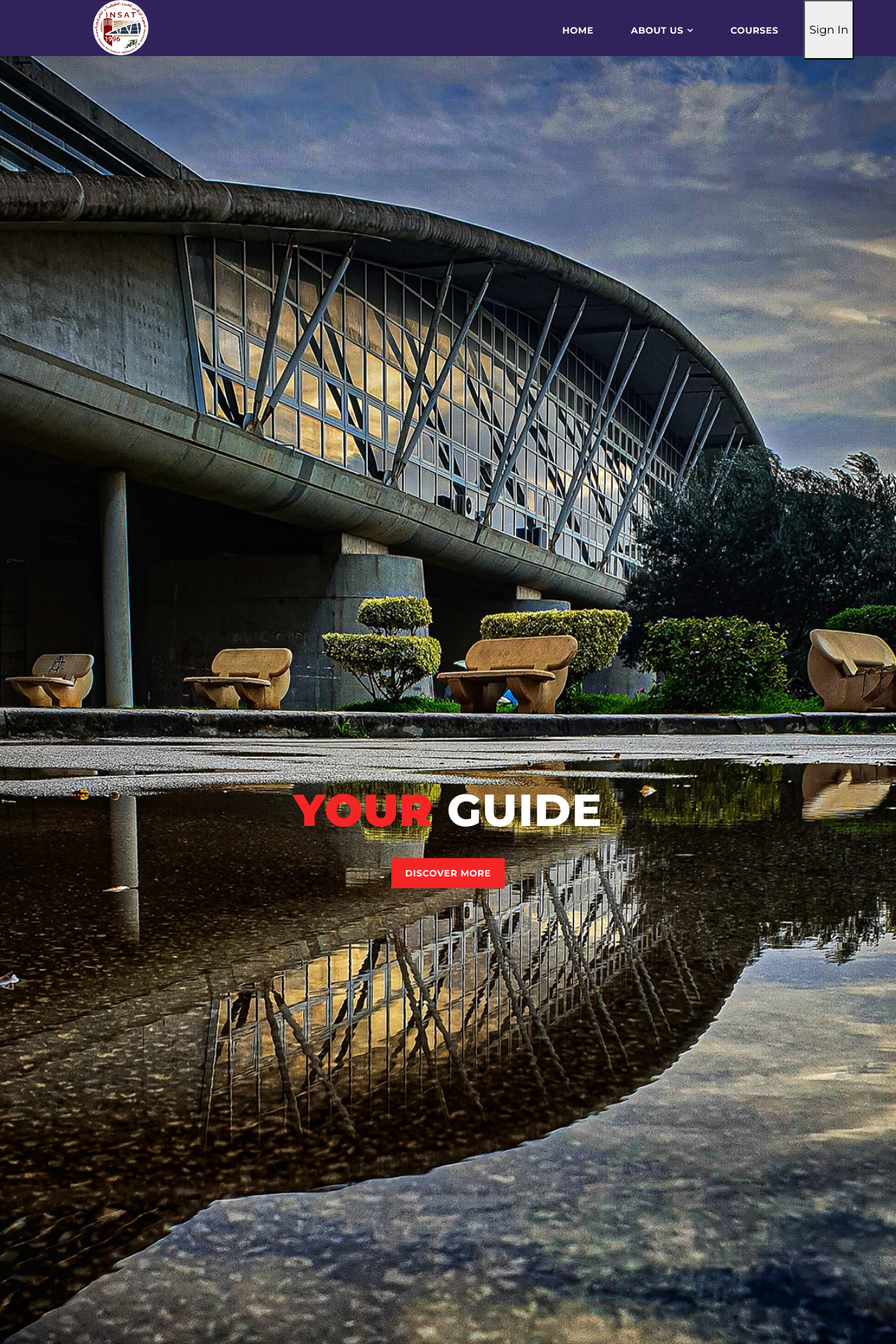
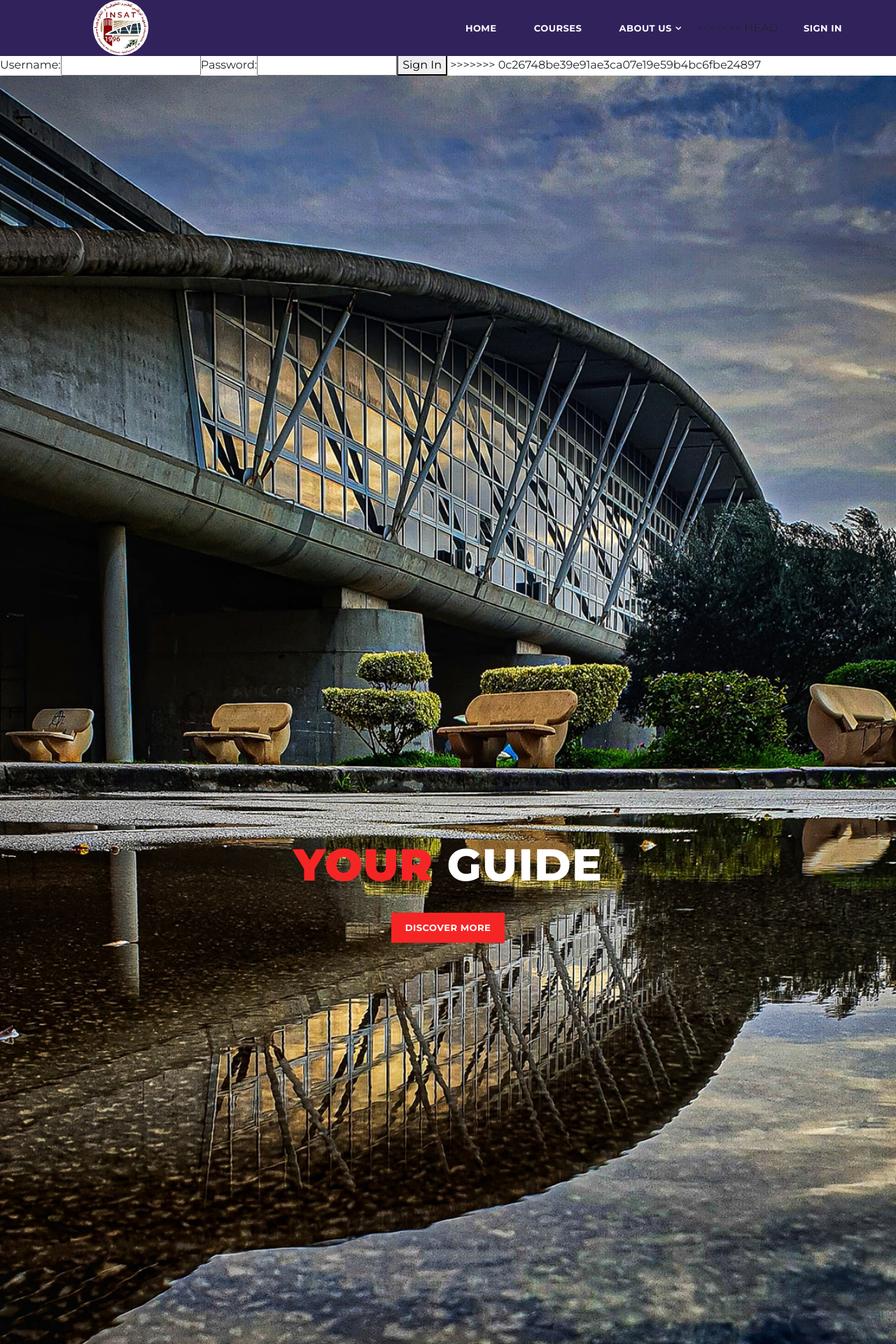
Before and after one commit to Fabeure/Instudy, a PHP site: page /interface.php in a window 1280 px wide. Shown: the top 1920 px of the page at 70% size. Run offline with PHP 8.4, Linux system fonts and the light colour scheme; some libraries are stand-ins or nearby versions.

Commit message:
cleaned working tree and interface

```diff
--- a/interface.php
+++ b/interface.php
@@ -16,15 +16,9 @@
         integrity="sha384-KK94CHFLLe+nY2dmCWGMq91rCGa5gtU4mk92HdvYe+M/SXH301p5ILy+dN9+nJOZ" crossorigin="anonymous">
 
     <!-- Additional CSS Files -->
-    <link rel="stylesheet" href="assets/css/fontawesome.css" />
-    <link rel="stylesheet" href="assets/css/sitecomponents.css" />
-    <link rel="stylesheet" href="assets/css/owl.css" />
-    <link rel="stylesheet" href="assets/css/lightbox.css" />
-    <link rel="stylesheet" href="assets/css/img.css" />
 
-
-
-
+    <link rel="stylesheet" href="./assets/css/sitecomponents.css" />
+    <link rel="stylesheet" href="./assets/css/img.css" />
 
 </head>
 
@@ -32,20 +26,27 @@
     <!--header-->
     <header class="main-header clearfix" role="header">
         <div class="logo">
-            <img class="imgv2" src="\assets\images\download.png" alt="INSAT 2.0" />
+            <img class="imgv2" src="./assets/images/download.png" alt="INSAT 2.0" />
         </div>
         <a href="#menu" class="menu-link"><i class="fa fa-bars"></i></a>
         <nav id="menu" class="main-nav" role="navigation">
             <ul class="main-menu">
                 <li><a href="#section1">Home</a></li>
+                <li><a href="#section4">Courses</a></li>
                 <li class="has-submenu">
                     <a href="#section2">About Us</a>
                     <ul class="sub-menu">
-                        <li><a href="#section2">Who we are?</a></li>
-                        <li><a href="#section3">What we do?</a></li>
+                        <li><a href="#section1">Who we are?</a></li>
+                        <li><a href="#section2">What we do?</a></li>
                         <li><a href="#section3">How it works?</a></li>
                     </ul>
                 </li>
+<<<<<<< HEAD
+                <li><a href="#section5">Sign in</a></li>
+            </ul>
+        </nav>
+    </header>
+=======
                 <li><a href="#section4">Courses</a></li>
                 <li><button id="signin-btn">Sign In</button>
                 </li>
@@ -61,11 +62,11 @@
         <button type="submit">Sign In</button>
     </form>
 
+>>>>>>> 0c26748be39e91ae3ca07e19e59b4bc6fbe24897
 
     <!-- ***** Main Banner Area Start ***** -->
     <section class="section main-banner" id="top" data-section="section1">
-        <img class="imgv3" src="\assets\images\background.jpg" alt="INSAT 2.0" />
-
+        <img class="imgv3" src="./assets/images/background.jpg" alt="INSAT 2.0" />
         <div class="card-img-overlay">
             <div class="caption">
                 <h2><em>Your</em> Guide</h2>
@@ -187,7 +188,7 @@
                         <div class="col-md-12">
                             <fieldset>
                                 <button type="submit" id="form-submit" class="button">
-                                    Sign in now
+                                    Sign up
                                 </button>
                             </fieldset>
                         </div>
@@ -207,17 +208,55 @@
     <script src="https://cdn.jsdelivr.net/npm/bootstrap@5.3.0-alpha3/dist/js/bootstrap.bundle.min.js"
         integrity="sha384-ENjdO4Dr2bkBIFxQpeoTz1HIcje39Wm4jDKdf19U8gI4ddQ3GYNS7NTKfAdVQSZe" crossorigin="anonymous">
     </script>
-    <script src="https://cdnjs.cloudflare.com/ajax/libs/popper.js/1.12.9/umd/popper.min.js"></script>
-    <script src="assets/js/isotope.min.js"></script>
-    <script src="assets/js/owl-carousel.js"></script>
-    <script src="assets/js/lightbox.js"></script>
-    <script src="assets/js/tabs.js"></script>
-    <script src="assets/js/slick-slider.js"></script>
-    <script src="assets/js/custom.js"></script>
 
 
 
 
+<<<<<<< HEAD
+        if (isAnimate) {
+            $("body, html").animate({
+                    scrollTop: reqSectionPos,
+                },
+                800
+            );
+        } else {
+            $("body, html").scrollTop(reqSectionPos);
+        }
+    };
+
+    var checkSection = function checkSection() {
+        $(".section").each(function() {
+            var $this = $(this),
+                topEdge = $this.offset().top - 80,
+                bottomEdge = topEdge + $this.height(),
+                wScroll = $(window).scrollTop();
+            if (topEdge < wScroll && bottomEdge > wScroll) {
+                var currentId = $this.data("section"),
+                    reqLink = $("a").filter("[href*=\\#" + currentId + "]");
+                reqLink
+                    .closest("li")
+                    .siblings()
+                    .removeClass("active");
+            }
+        });
+    };
+
+    $(".main-menu, .scroll-to-section").on("click", "a", function(e) {
+        if ($(e.target).hasClass("external")) {
+            return;
+        }
+        e.preventDefault();
+        $("#menu").removeClass("active");
+        showSection($(this).attr("href"), true);
+    });
+
+    $(window).scroll(function() {
+        checkSection();
+    });
+    </script>
+=======
+>>>>>>> 0c26748be39e91ae3ca07e19e59b4bc6fbe24897
+
 </body>
 
 </html>
--- a/package.json
+++ /dev/null
@@ -1,5 +0,0 @@
-{
-  "dependencies": {
-    "bootstrap": "^5.3.0-alpha3"
-  }
-}
```
Also changed, not shown: package-lock.json (deleted), 2 other files.
